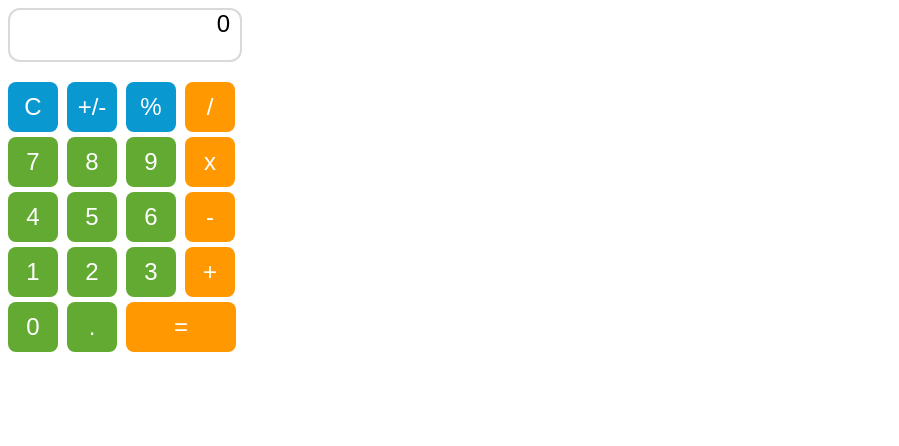
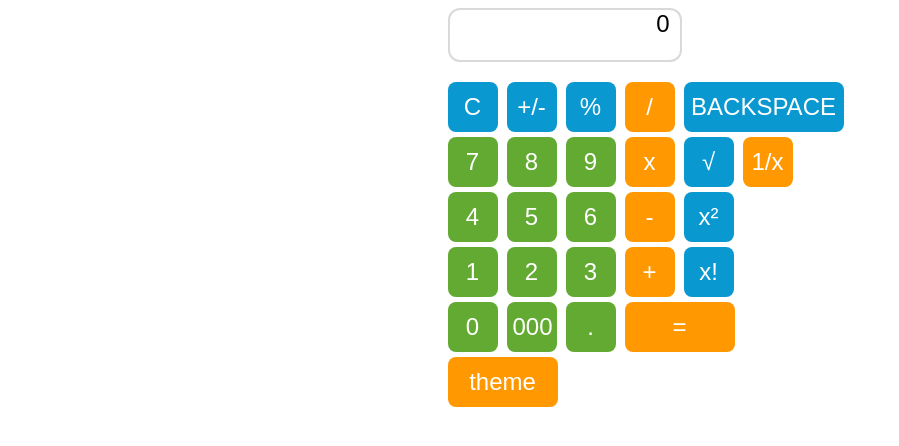
Before and after one commit to avekefir/filatov-psp, a plain HTML site: page calculator.html in a window 1280 px wide. Shown: the whole page, without its empty margins (0-899 px from the left). Drawn offline with Linux system fonts and the light colour scheme.

Commit message:
[update] html&css

```diff
--- a/calculator.html
+++ b/calculator.html
@@ -4,31 +4,31 @@
 <head>
   <title>Калькулятор</title>
   <link rel="stylesheet" href="style.css">
+  <script type="text/javascript" src="script.js"></script>
 </head>
 
 <body>
-  <div> <!-- div - это базовый html-контейнер, который может содержать в себе другие html-элементы. -->
-
-    <!-- блок с экраном калькулятора, где будет выводиться результат вычислений. -->
+  <div>
     <div id="result" class="result">
       0
     </div>
 
-    <!-- блок с кнопками калькулятора. -->
     <div>
-      <!--горизонтальный ряд из четырех кнопок-->
       <div>
-        <button id="btn_op_clear" class="my-btn secondary">C</button>    <!-- про тэг кнопки: https://www.w3schools.com/tags/tag_button.asp -->
+        <button id="btn_op_clear" class="my-btn secondary">C</button>
         <button id="btn_op_sign" class="my-btn secondary">+/-</button>
         <button id="btn_op_percent" class="my-btn secondary">%</button>
         <button id="btn_op_div" class="my-btn primary">/</button>
-      </div>
+        <button id="btn_op_backspace" class="my-btn secondary">BACKSPACE</button>
+    </div>
 
       <div>
         <button id="btn_digit_7" class="my-btn">7</button>
         <button id="btn_digit_8" class="my-btn">8</button>
         <button id="btn_digit_9" class="my-btn">9</button>
         <button id="btn_op_mult" class="my-btn primary">x</button>
+        <button id="btn_op_sqrt" class="my-btn secondary">√</button>
+        <button id="btn_op_reverse" class="my-btn primary">1/x</button>
       </div>
 
       <div>
@@ -36,6 +36,7 @@
         <button id="btn_digit_5" class="my-btn">5</button>
         <button id="btn_digit_6" class="my-btn">6</button>
         <button id="btn_op_minus" class="my-btn primary">-</button>
+        <button id="btn_op_square" class="my-btn secondary">x²</button>
       </div>
 
       <div>
@@ -43,14 +44,19 @@
         <button id="btn_digit_2" class="my-btn">2</button>
         <button id="btn_digit_3" class="my-btn">3</button>
         <button id="btn_op_plus" class="my-btn primary">+</button>
+        <button id="btn_op_fact" class="my-btn secondary">x!</button>
       </div>
 
       <div>
         <button id="btn_digit_0" class="my-btn">0</button>
+        <button id="btn_digit_000" class="my-btn">000</button>
         <button id="btn_digit_dot" class="my-btn">.</button>
         <button id="btn_op_equal" class="my-btn primary execute">=</button>
       </div>
     </div>
+    <div>
+      <button id="btn-switch" class="my-btn primary execute">theme</button>
+    </div>
   </div>
 </body>
 </html>
--- a/style.css
+++ b/style.css
@@ -1,24 +1,22 @@
 
-/* опишем базовый стиль кнопки калькулятора */
 .my-btn {
-  margin-right: 5px;           /* задаем отступ от кнопки справа */
-  margin-top: 5px;             /* задаем отступ от кнопки сверху*/
-  width: 50px;                 /* задаем ширину кнопки */
-  height: 50px;                /* задаем высоту кнопки */
-  border-radius: 8px;          /* округляем кнопку */
-  border: none;                /* отключаем обводку */
-  background: #63aa33;         /* задаем серый цвет кнопки */
-  color: white;                /* задаем белый цвет текста внутри кнопки */
-  font-size: 1.5rem;           /* увеличим размер шрифта */
-  font-family: Arial, Helvetica, sans-serif; /* сменим шрифт */
-  cursor: pointer;             /* при наведении на кнопку курсор будет изменен
-                                  со стрелки на 'указательный палец' */
-  user-select: none;           /* отключаем возможность выделить текст внутри кнопки */
+  margin-right: 5px;
+  margin-top: 5px;
+  width: 50px;
+  height: 50px;
+  border-radius: 8px;
+  border: none;
+  background: #63aa33;
+  color: white;
+  font-size: 1.5rem;
+  font-family: Arial, Helvetica, sans-serif;
+  cursor: pointer;
+
+  user-select: none;
 }
 
-/* hover - это состояние элемента, когда на него наведен курсор */
 .my-btn:hover {
-  background: #c0ff00; /* при наведение курсора на кнопку, она будет окрашена в серый */
+  background: #c0ff00;
 }
 
 .my-btn.primary:hover{
@@ -29,39 +27,47 @@
     background-color: #5dd1ff;
 }
 
-/* active - это состояние активации элемента. В случае кнопки - нажатие на нее */
 .my-btn:active {
-  filter: brightness(130%); /* увеличим интенсивность цвета для эффекта вспышки */
+  filter: brightness(130%);
 }
 
-/* селектор для кнопок первостепенных операций */
 .my-btn.primary {
-  background: #ff9801; /* цвет кнопки оранжевый */
+  background: #ff9801;
 }
 
-/* селектор для кнопок второстепенных операций */
 .my-btn.secondary {
-  background: #0A98D0; /* цвет кнопки сервый */
+  background: #0A98D0;
 }
 
-/* селектор для кнопки расчета выражения (=) */
 .my-btn.execute {
-  width: 110px;          /* сделаем кнопку шире других */
-  border-radius: 8px;   /* подкорректируем округлость */
+  width: 110px;
+  border-radius: 8px;
 }
 
-/* селектор для поля вывода результата */
 .result {
   border-radius: 12px;
   border: #a1a1a1 solid 2px;
   border-color: rgba(161,161,161,0.4);
   width: 220px;
   height: 50px;
-  margin-bottom: 15px;         /* отступ снизу */
-  padding-right: 10px;         /* выступ справа */
-  background: #fff; /* цвет можно задавать и таким образом */
-  text-align: right;           /* примагнитим текст к правой стороне */
-  color: #000;              /* цвет текста белый */
+  margin-bottom: 15px;
+  padding-right: 10px;
+  background: #fff;
+  text-align: right;
+  color: #000;
   font-size: 1.5rem;
   font-family: Arial, Helvetica, sans-serif;
 }
+
+#btn_op_backspace{
+    font-size: 24px;
+    width: 160px;
+}
+
+body{
+  width: 100%;
+  height: 100%;
+  display: flex;
+  justify-content: center;
+  align-items: center;
+}
```
